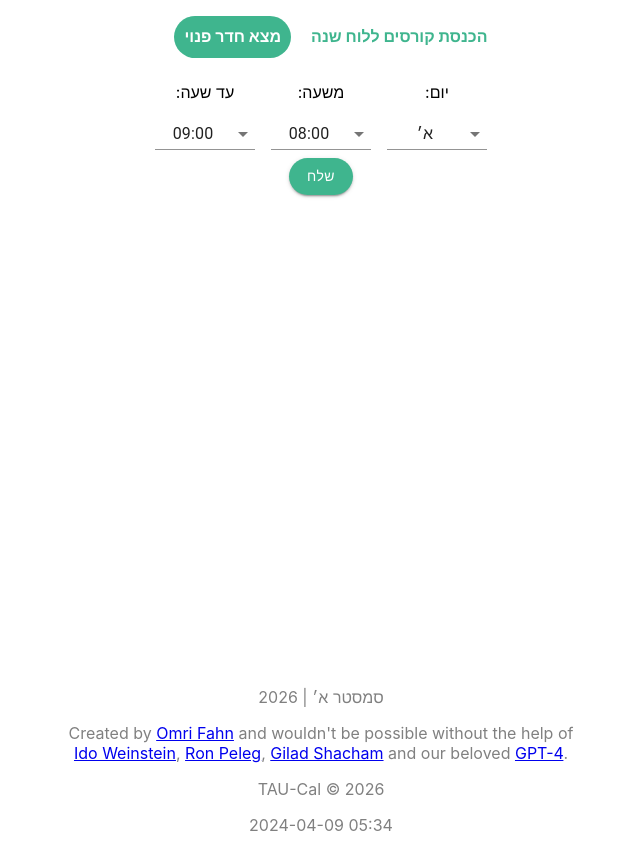
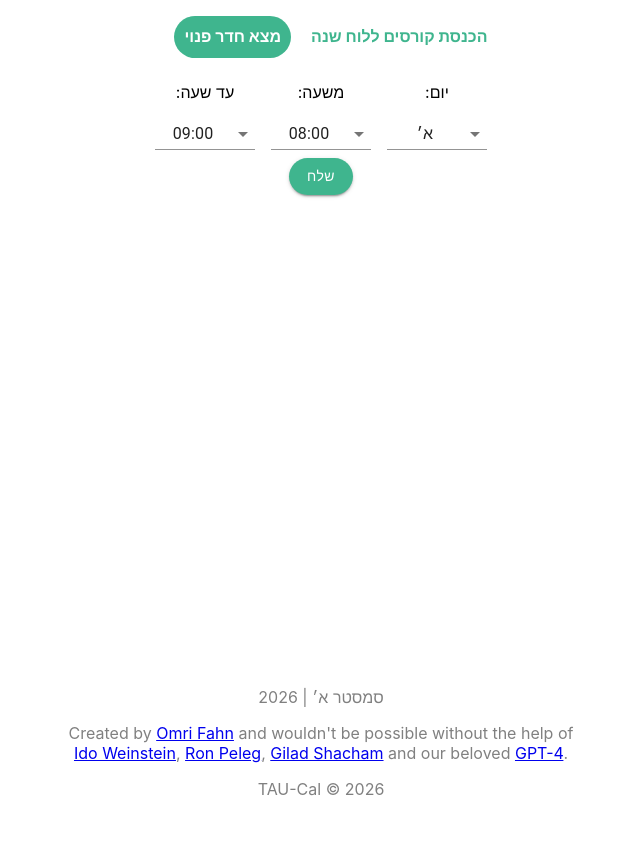
Before and after one commit to omrifahn/TAU-Cal, a React (Create React App) app: page / in a window 1280 px wide. Shown: the whole page, without its empty margins (319-959 px from the left). After the commit the page ends 815 px from the top, so only its background shows below. Built offline with nearby package versions, Linux system fonts and the light colour scheme.

Commit message:
Revert "Add build timestamp to footer component"
This reverts commit cfc70b2545307cd0f05bad1297278d166e3d997c.

```diff
--- a/src/components/Footer.js
+++ b/src/components/Footer.js
@@ -1,8 +1,5 @@
 import React from "react";
 import ConstsDict from "./Calendar_components/Consts";
-
-// Build timestamp - automatically updated at build time
-const BUILD_TIME = new Date().toISOString().slice(0, 16).replace('T', ' ');
 
 export class Footer extends React.PureComponent {
     render() {
@@ -25,7 +22,6 @@ export class Footer extends React.PureComponent {
                         <a href={gilad}>Gilad Shacham</a> and our beloved <a href={GPT4}>GPT-4</a>.
                     </p>
                     <p>TAU-Cal © {ConstsDict.semesterLastDay.year}</p>
-                    <p className="build-watermark">{BUILD_TIME}</p>
                 </footer>
             </div>
         );
```
